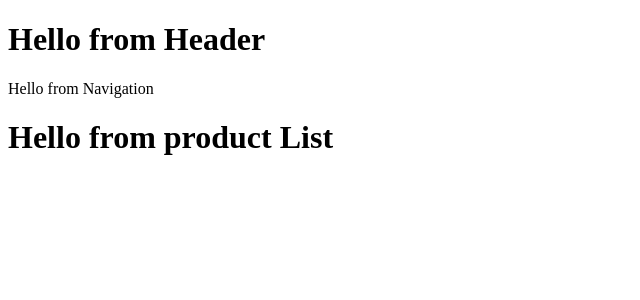
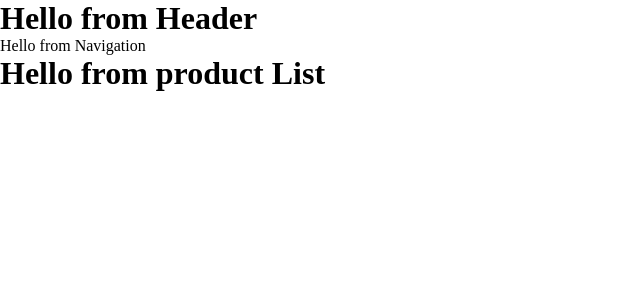
Before and after one commit to h3ndry/cellphones-e-commerce, a React (Create React App) app: page / in a window 1280 px wide. Shown: the top 300 px of the page, without its empty margins (0-640 px from the left). Built offline with nearby package versions, Linux system fonts and the light colour scheme.

Commit message:
setup all the css variables and resut

```diff
--- a/src/App.js
+++ b/src/App.js
@@ -7,12 +7,14 @@ import Details from './components/Details'
 import Default from './components/Default'
 import Cart from './components/Cart'
 import Navigation from './components/Navigation'
+import GlobalStyle from './layout/GlobalStyles'
 
 
 function App() {
 
   return (
     <>
+      <GlobalStyle />
       <Header />
       <Navigation />
       <Switch>
--- /dev/null
+++ b/src/layout/GlobalStyles.js
@@ -0,0 +1,30 @@
+import { createGlobalStyle } from 'styled-components'
+
+export default createGlobalStyle`
+
+:root {
+  --black: #000;
+  --red: #FE4747;
+  --grey: #F5F5F5;
+  --blue: #2F35D5;
+  --white: #FFFFFF;
+
+  --display-font: 'Lato', 'Segoe UI', Tahoma, Geneva, Verdana, sans-serif,
+}
+
+html {
+  font-size: 100%;
+}
+
+*,
+*::before,
+*::after{
+  margin: 0;
+  padding: 0;
+  box-sizing: border-box;
+}
+
+body {
+  font-family: var(--display-font);
+}
+`
```
